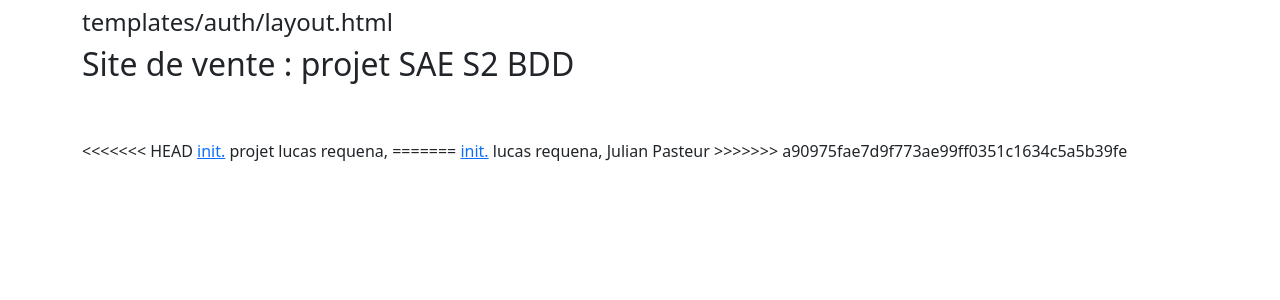
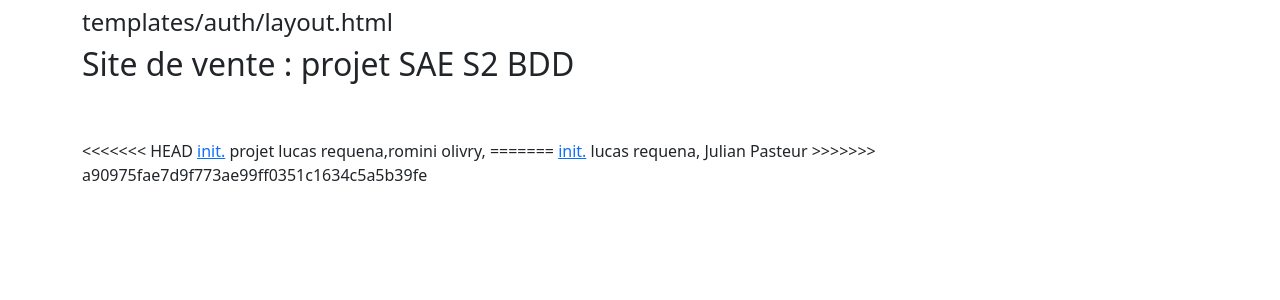
Before and after one commit to Lucas-Requena/sae-204, a Flask app: page / in a window 1280 px wide. Shown: the part 64-364 px from the top of the page. Run offline with Flask 3, Linux system fonts and the light colour scheme; some libraries are stand-ins or nearby versions.

Commit message:
'rolivry'

```diff
--- a/templates/auth/layout.html
+++ b/templates/auth/layout.html
@@ -20,7 +20,7 @@
         <h2>Site de vente : projet SAE S2 BDD</h2>
         <br><br>
 <<<<<<< HEAD
-        <a href="/base/init">init.</a> projet lucas requena,
+        <a href="/base/init">init.</a> projet lucas requena,romini olivry,
 =======
         <a href="/base/init">init.</a> lucas requena, Julian Pasteur
 >>>>>>> a90975fae7d9f773ae99ff0351c1634c5a5b39fe
```
